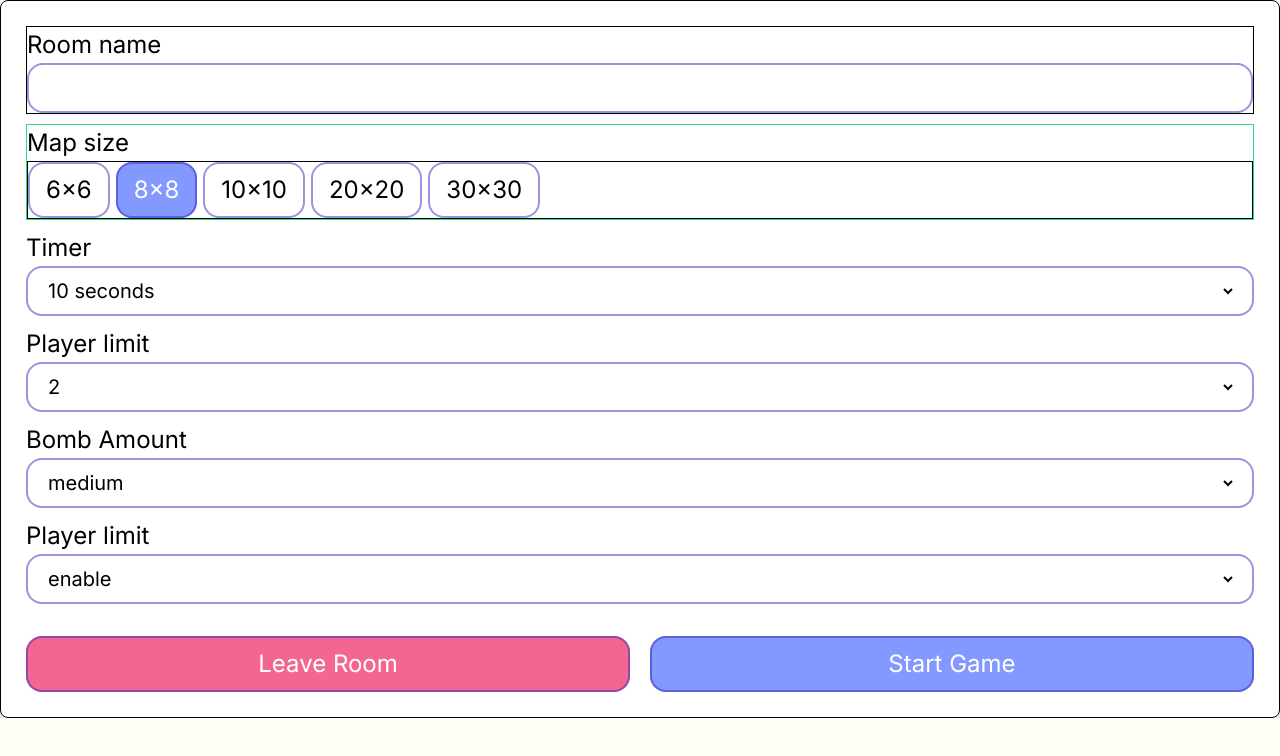
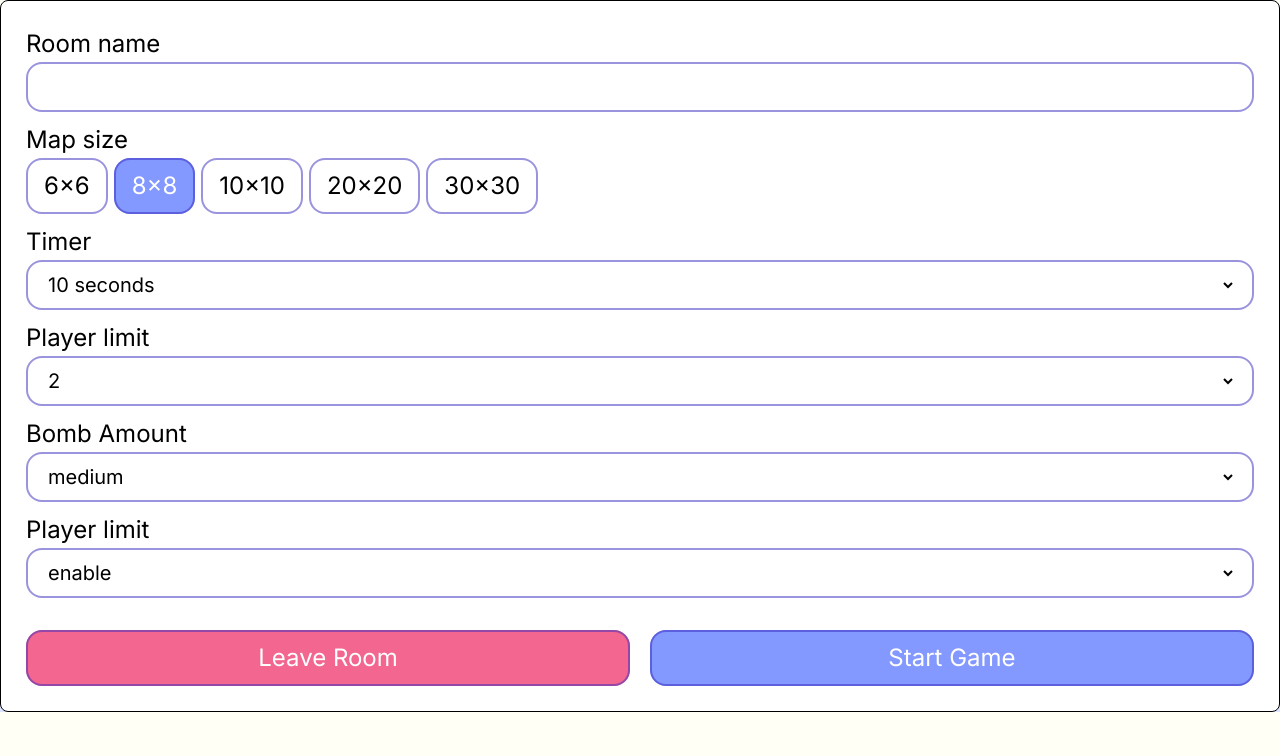
Before and after one commit to vinitian/mines-all-mine, a Next.js app: page /room-settings in a window 1280 px wide. Shown: the top 756 px of the page. Built offline with nearby package versions, Linux system fonts and the light colour scheme; no server answers.

Commit message:
fix: forgot to remove border

```diff
--- a/components/roomSetting.tsx
+++ b/components/roomSetting.tsx
@@ -114,14 +114,14 @@ export default function RoomSettings() {
       className="bg-white border rounded-lg p-[25px] w-full h-fit
     flex flex-col gap-[10px]"
     >
-      <div className="border flex flex-col">
+      <div className="flex flex-col">
         <div className="text-h3">Room name</div>
         <Input value={roomname} onChange={(e) => setRoomname(e.target.value)} />
       </div>
 
-      <div className="border border-green flex flex-col">
+      <div className="flex flex-col">
         <div className="text-h3">Map size</div>
-        <div className="border flex flex-wrap gap-[6px]">
+        <div className="flex flex-wrap gap-[6px]">
           <Button
             onClick={() => setMapSize(6)}
             textColor={mapSize === 6 ? "" : "text-black"}
```
